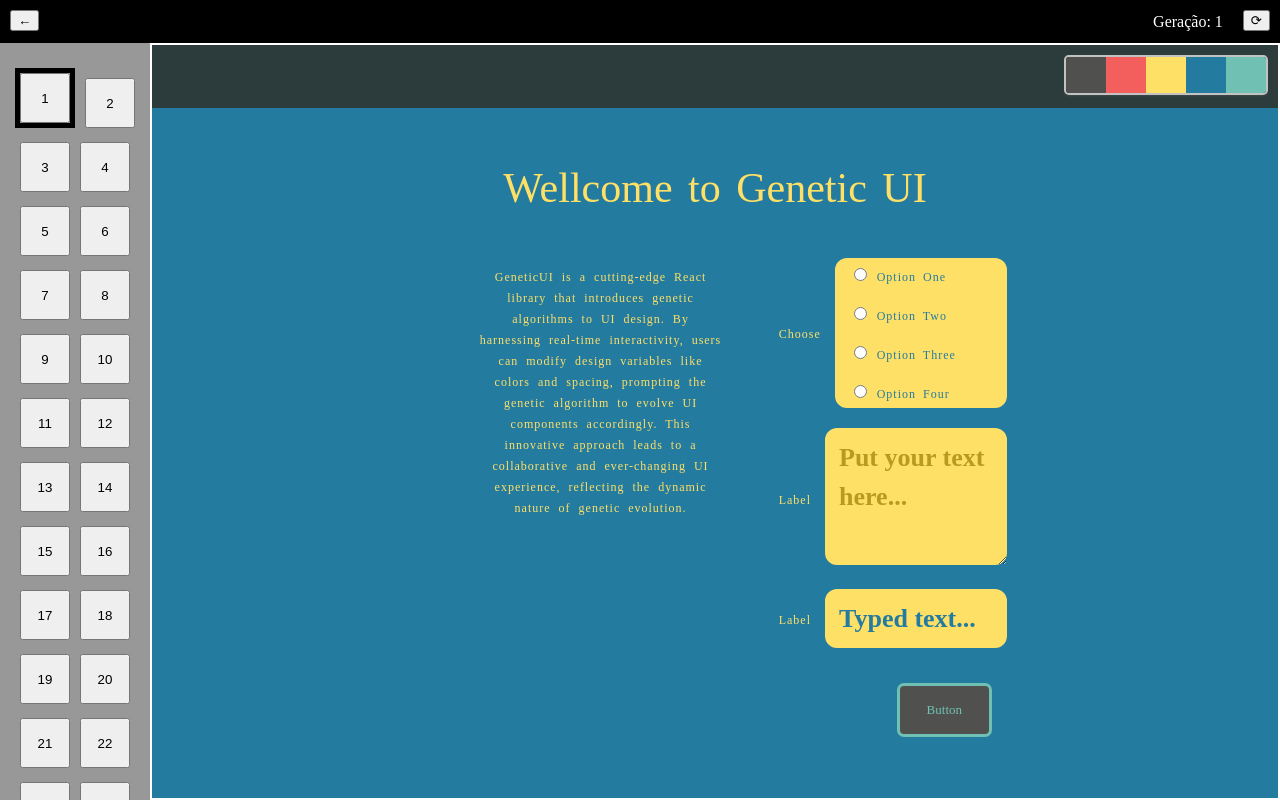
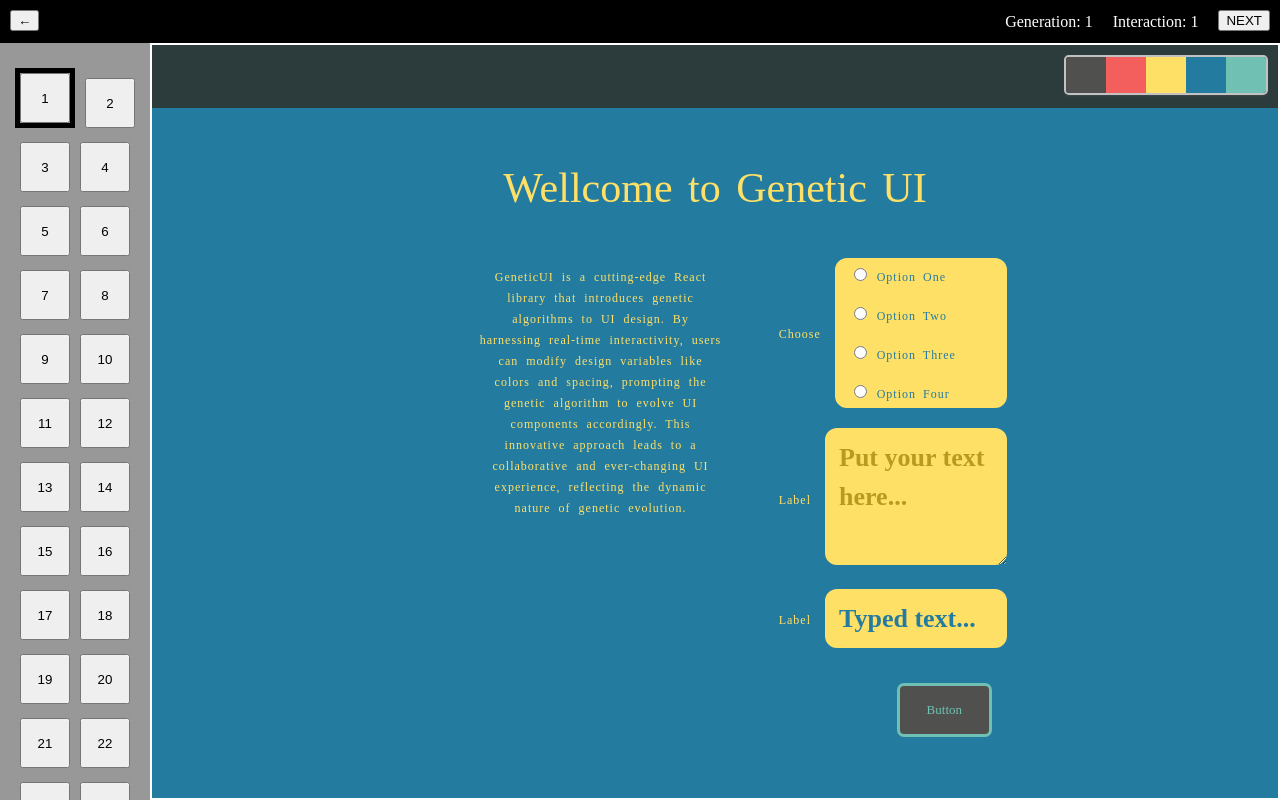
Before and after one commit to geanjunior/genui, a React (Vite) app: page /evolution in a window 1280 px wide. Built offline with nearby package versions, Linux system fonts and the light colour scheme.

Commit message:
implementing uniform mutation

```diff
--- a/src/genetic/functions/algorithm.ts
+++ b/src/genetic/functions/algorithm.ts
@@ -3,7 +3,7 @@ import { generateRandomIndividual } from "..";
 const GENERATION_SIZE = 100;
 const SELECTION_SIZE = 5;
 const ELITE_SIZE = 1;
-const MUTATION_RATE = 10;
+const MUTATION_RATE = 0.1;
 
 type FitnessFunction = (chosen: number[][], individual: number[][]) => number;
 type SelectionFunction = (generation: number[][][], fitnesses: number[], size: number, excludeIndexes: number[]) => number[][][];
@@ -56,17 +56,17 @@ const middleSinglePointCrossOver: CrossoverFunction = (parentOne: number[][], pa
   return [...offspring.map(gens => [...gens])];
 }
 
-const myOwnMutationFunction: MutationFunction = (individual: number[][]) => {
+const uniformMutationFunction: MutationFunction = (individual: number[][]) => {
   const randomGens = generateRandomIndividual();
-  const mutated = [...individual];
+  const mutated = [...individual.map(component => [...component])];
 
-  for (let i = 0; i < MUTATION_RATE; i++) {
-    const componentIndex = Math.floor(Math.random() * individual.length);
-    const genIndex = Math.floor(Math.random() * individual[componentIndex].length);
-
-    mutated[componentIndex][genIndex] = randomGens[componentIndex][genIndex];
+  for (let i = 0; i < individual.length; i++) {
+    for (let k = 0; k < individual[i].length; k++) {
+      if (Math.random() < MUTATION_RATE) {
+        mutated[i][k] = randomGens[i][k];
+      }
+    }
   }
-
   return mutated;
 }
 
@@ -148,7 +148,7 @@ export {
 
   middleSinglePointCrossOver,
 
-  myOwnMutationFunction,
+  uniformMutationFunction,
 
   generateFirstGenerationAsync,
   generateNextGeneration
--- a/src/screens/evolution.screen.tsx
+++ b/src/screens/evolution.screen.tsx
@@ -7,7 +7,7 @@ import {
   generateNextGeneration,
   hammingDistanceFitness,
   middleSinglePointCrossOver,
-  myOwnMutationFunction,
+  uniformMutationFunction,
   tournamentSelection,
   useDesignSystemDna
 } from "../genetic";
@@ -21,6 +21,7 @@ const EvolutionScreen = () => {
   const [generation, setGeneration] = useState<number[][][]>();
   const [sampling, setSampling] = useState<number[][][]>();
   const [currentGeneration, setCurrentGeneration] = useState<number>(0);
+  const [currentInteraction, setCurrentInteraction] = useState<number>(0);
 
   const selectSampleCallback = useCallback((i: number | number[][]) => {
     if (i instanceof Array) {
@@ -54,10 +55,12 @@ const EvolutionScreen = () => {
           hammingDistanceFitness,
           tournamentSelection,
           middleSinglePointCrossOver,
-          myOwnMutationFunction
+          uniformMutationFunction
         );
+
+        setCurrentGeneration(current => current + 1);
       }
-      setCurrentGeneration(current => current + GENERATIONS_BEFORE_INTERACTION);
+      setCurrentInteraction(current => current + 1);
       setGeneration(nextGeneration);
       setSampling([]);
     })();
@@ -67,6 +70,7 @@ const EvolutionScreen = () => {
     (async () => {
       if (!generation?.length) {
         setCurrentGeneration(current => current + 1);
+        setCurrentInteraction(current => current + 1);
         setGeneration(await generateFirstGenerationAsync(GENERATION_SIZE));
         return;
       }
@@ -89,10 +93,13 @@ const EvolutionScreen = () => {
           <button onClick={() => navigate("/")} style={{ cursor: 'pointer' }}>&larr;</button>
         </div>
         <div style={{ float: "right", margin: "10px 10px 0 10px" }}>
-          <button onClick={generateNewGenerationCallback} style={{ cursor: 'pointer' }}>&#x27F3;</button>
+          <button onClick={generateNewGenerationCallback} style={{ cursor: 'pointer' }}>NEXT</button>
         </div>
         <div style={{ float: "right", margin: "13px 10px 0 10px", color: '#fff' }}>
-          <span>Geração: {currentGeneration}</span>
+          <span>Interaction: {currentInteraction}</span>
+        </div>
+        <div style={{ float: "right", margin: "13px 10px 0 10px", color: '#fff' }}>
+          <span>Generation: {currentGeneration}</span>
         </div>
       </div>
       <div style={{ position: "absolute", textAlign: "center", overflow: "auto", paddingTop: "20px", backgroundColor: "#989898", top: "43px", bottom: "0", left: "0", right: "calc(100% - 150px)" }}>
```
